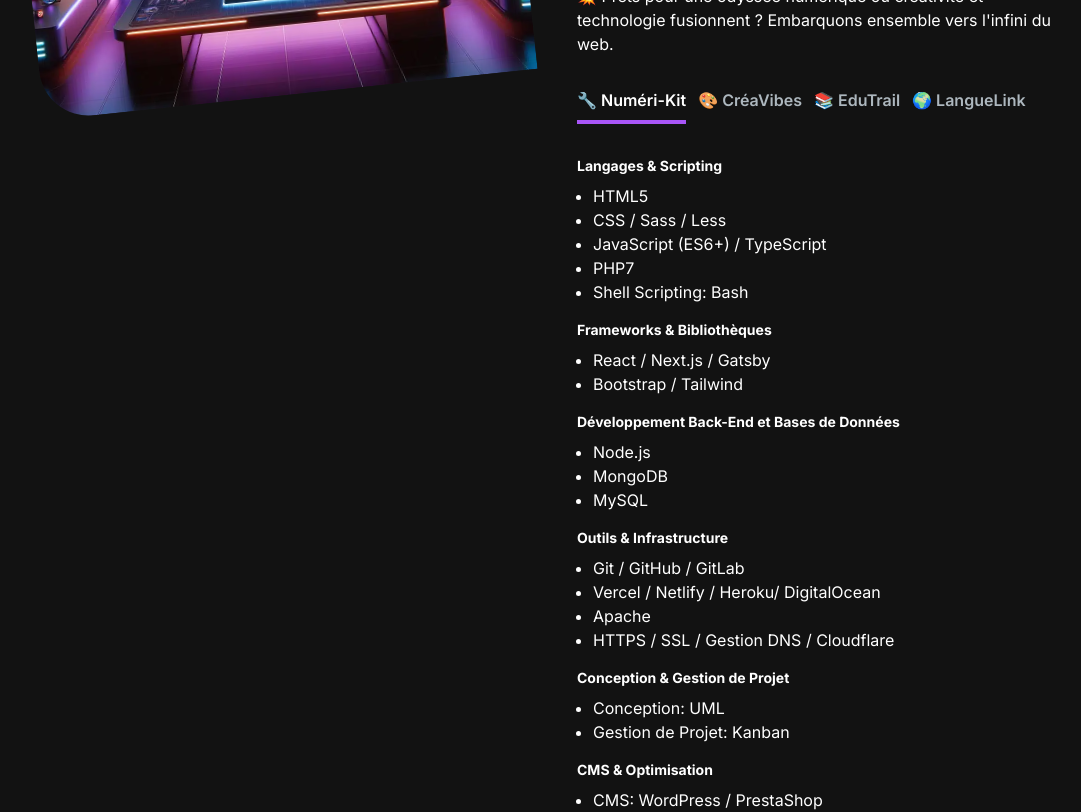
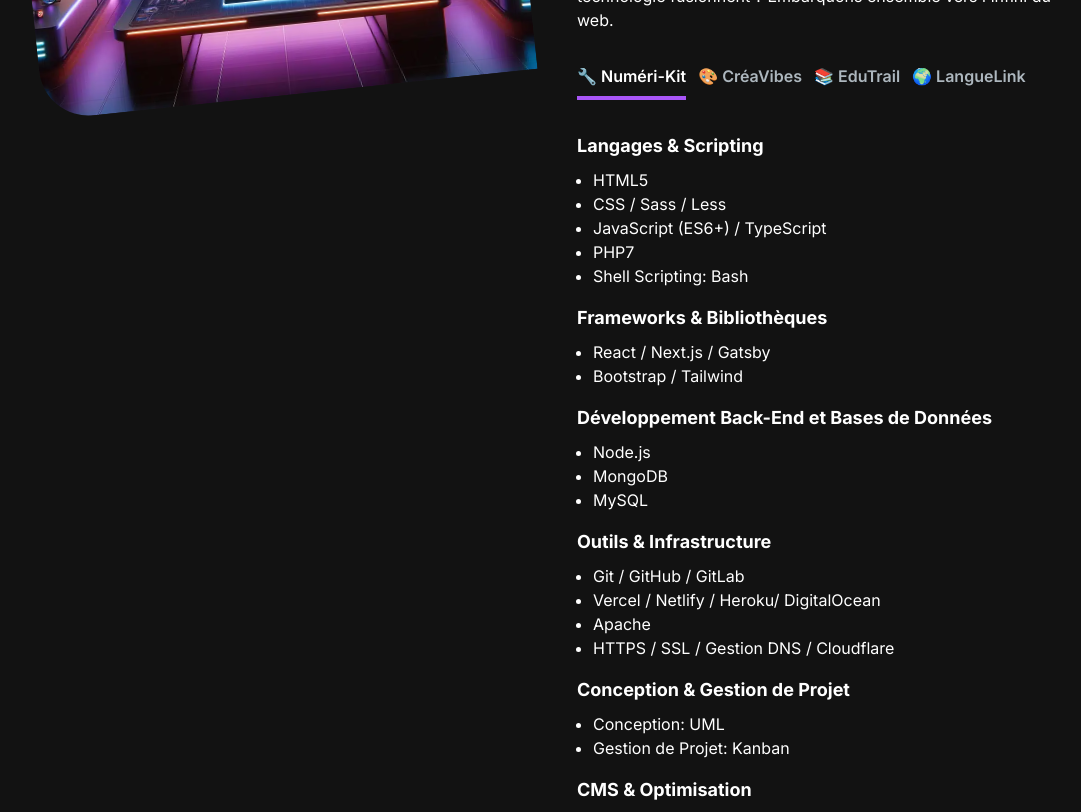
Before and after one commit to capuchinisimos/portfolio-5, a Next.js app: page / in a window 1280 px wide. Shown: the part 1280-2092 px from the top of the page, without its empty margins (95-1176 px from the left). Built offline with nearby package versions, Linux system fonts and the light colour scheme.

Commit message:
css correction padding

```diff
--- a/src/app/components/AboutSection.jsx
+++ b/src/app/components/AboutSection.jsx
@@ -1,14 +1,7 @@
-  /* eslint-disable react/prop-types */
- "use client";
-
-
-
+"use client";
 import React, { useTransition, useState } from "react";
 import Image from "next/image";
 import TabButton from "./TabButton";
-
-
-
 
 const TAB_DATA = [
   {
@@ -16,7 +9,7 @@ const TAB_DATA = [
     id: "skills",
     content: (
       <>
-        <h3 className="font-bold text-sm mb-2">Langages & Scripting</h3>
+        <h3 className="font-bold text-lg mb-2">Langages & Scripting</h3>
         <ul className="list-disc pl-4 mb-4">
           <li>HTML5</li>
           <li>CSS / Sass / Less</li>
@@ -25,20 +18,20 @@ const TAB_DATA = [
           <li>Shell Scripting: Bash</li>
         </ul>
 
-        <h3 className="font-bold text-sm mb-2">Frameworks & Bibliothèques</h3>
+        <h3 className="font-bold text-lg mb-2">Frameworks & Bibliothèques</h3>
         <ul className="list-disc pl-4 mb-4">
           <li>React / Next.js / Gatsby</li>
           <li>Bootstrap / Tailwind</li>
         </ul>
 
-        <h3 className="font-bold text-sm mb-2">Développement Back-End et Bases de Données</h3>
+        <h3 className="font-bold text-lg mb-2">Développement Back-End et Bases de Données</h3>
         <ul className="list-disc pl-4 mb-4">
           <li>Node.js</li>
           <li>MongoDB</li>
           <li>MySQL</li>
         </ul>
 
-        <h3 className="font-bold text-sm mb-2">Outils & Infrastructure</h3>
+        <h3 className="font-bold text-lg mb-2">Outils & Infrastructure</h3>
         <ul className="list-disc pl-4 mb-4">
           <li>Git / GitHub / GitLab</li>
           <li>Vercel / Netlify / Heroku/ DigitalOcean</li>
@@ -46,13 +39,13 @@ const TAB_DATA = [
           <li>HTTPS / SSL / Gestion DNS / Cloudflare</li>
         </ul>
 
-        <h3 className="font-bold text-sm mb-2">Conception & Gestion de Projet</h3>
+        <h3 className="font-bold text-lg mb-2">Conception & Gestion de Projet</h3>
         <ul className="list-disc pl-4 mb-4">
           <li>Conception: UML</li>
           <li>Gestion de Projet: Kanban</li>
         </ul>
 
-        <h3 className="font-bold text-sm mb-2">CMS & Optimisation</h3>
+        <h3 className="font-bold text-lg mb-2">CMS & Optimisation</h3>
         <ul className="list-disc pl-4">
           <li>CMS: WordPress / PrestaShop</li>
           <li>Responsive Design / SEO / Accessibilité Web (WCAG)</li>
@@ -115,7 +108,7 @@ const TAB_DATA = [
 
 const AboutSection = () => {
   const [tab, setTab] = useState("skills");
-  const [ startTransition] = useTransition();
+  const [isPending, startTransition] = useTransition();
 
   const handleTabChange = (id) => {
     startTransition(() => {
@@ -129,10 +122,8 @@ const AboutSection = () => {
         <div className="pt-32">
         <Image src="/images/setup.webp" alt="setup de geek" width={500} height={500} className="rounded-custom transform rotate-[-6deg]"/></div>
         <div className="mt-4 md:mt-0 text-left flex flex-col h-full">
-        <strong style={{ visibility: 'hidden' }}> Océane Verdi développeuse web freelance
-    </strong>
           <h2 className="text-4xl font-bold text-white mb-4">01. Ma Saga Numérique</h2>
-          <p className="text-base:text-sm">
+          <p className="text-base md:text-md">
             <br/>
             ✨ C&apos;est moi, la digital nomade, slalomant entre codes et créativité depuis ma sortie de l&apos;Université de Télécommunications en 2021. Actuellement, je me spécialise chez OpenClassrooms pour devenir maître Jedi en JavaScript et React, prête à conquérir le web.
 
--- a/src/app/components/ProjectsSection.jsx
+++ b/src/app/components/ProjectsSection.jsx
@@ -251,7 +251,7 @@ return (
     <p className="text-white mb-4 text-left">
       Bienvenue dans mon &quot;Labo du Code&quot;, l&apos;antre où la magie du développement prend vie. Ici, chaque projet est une potion unique, distillée à partir de la quintessence de la technologie et de l&apos;art. En franchissant ces portes virtuelles, vous découvrirez des créations nées d&apos;expérimentations audacieuses et d&apos;innovations sans limites. Malgré les serments de confidentialité qui scellent certains de mes travaux dans l&apos;ombre, j&apos;ai le plaisir de lever le voile sur une sélection de mes explorations les plus passionnantes. Ready pour une dose de cool tech ?
     </p>
-    <div className="flex flex-wrap justify-center items-center gap-2 py-4 px-4 md:py-6">
+    <div className="flex flex-wrap justify-center items-center gap-2 py-4 md:py-6">
       <ProjectTag
         onClick={handleTagChange}
         name="Global"
```
